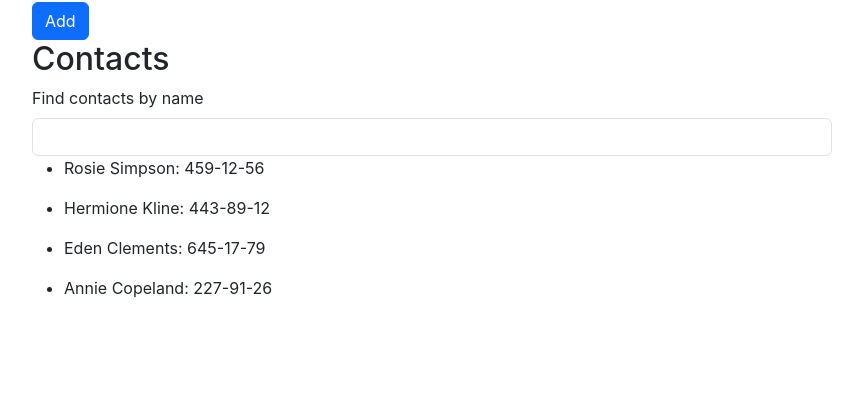
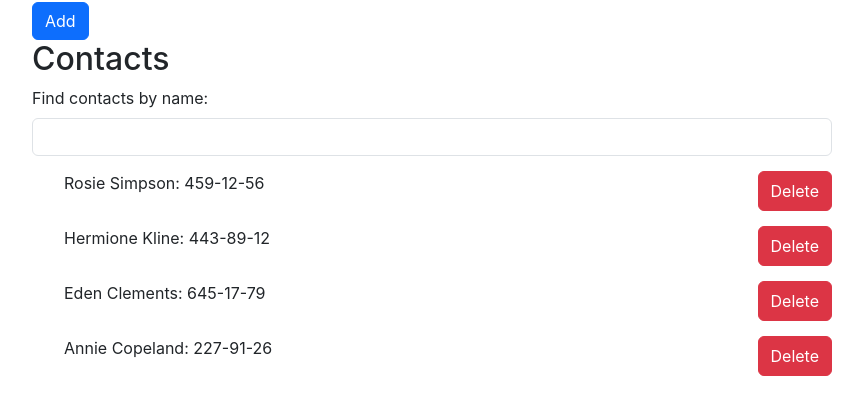
Before and after one commit to OleksandrVoitko/react-ts-2, a React (Create React App) app: page / in a window 1280 px wide. Shown: the part 341-756 px from the top of the page, without its empty margins (208-1071 px from the left). Built offline with nearby package versions, Linux system fonts and the light colour scheme.

Commit message:
Satep 6 is done.

```diff
--- a/src/components/App.jsx
+++ b/src/components/App.jsx
@@ -45,6 +45,11 @@ export class App extends Component {
     );
   };
 
+  handleDeleteContact = id => {
+    const { contacts } = this.state;
+    this.setState({ contacts: contacts.filter(contact => contact.id !== id) });
+  };
+
   render() {
     return (
       <Wrapper>
@@ -53,7 +58,10 @@ export class App extends Component {
         <ContactForm onSubmit={this.handleSubmit} />
         <h2>Contacts</h2>
         <Filter filter={this.state.filter} onChange={this.handleChange} />
-        <ContactList contacts={this.getFilteredContacts()} />
+        <ContactList
+          contacts={this.getFilteredContacts()}
+          handleDeleteContact={this.handleDeleteContact}
+        />
       </Wrapper>
     );
   }
--- a/src/components/ContactList/ContactList.jsx
+++ b/src/components/ContactList/ContactList.jsx
@@ -1,13 +1,22 @@
-export function ContactList({ contacts }) {
+import { Li } from './ContactList.styled';
+
+export function ContactList({ contacts, handleDeleteContact }) {
   return (
     <>
       <ul>
         {contacts.map(contact => (
-          <li key={contact.id}>
+          <Li key={contact.id}>
             <p>
               {contact.name}: {contact.number}
             </p>
-          </li>
+            <button
+              type="button"
+              className="btn btn-danger"
+              onClick={() => handleDeleteContact(contact.id)}
+            >
+              Delete
+            </button>
+          </Li>
         ))}
       </ul>
     </>
--- /dev/null
+++ b/src/components/ContactList/ContactList.styled.jsx
@@ -0,0 +1,6 @@
+import styled from 'styled-components';
+export const Li = styled.li`
+  display: flex;
+  justify-content: space-between;
+  margin-top: 15px;
+`;
--- a/src/components/Filter/Filter.jsx
+++ b/src/components/Filter/Filter.jsx
@@ -1,7 +1,7 @@
 export function Filter({ filter, onChange }) {
   return (
     <>
-      <label className="form-label">Find contacts by name</label>
+      <label className="form-label">Find contacts by name:</label>
       <input
         name="filter"
         type="text"
```
